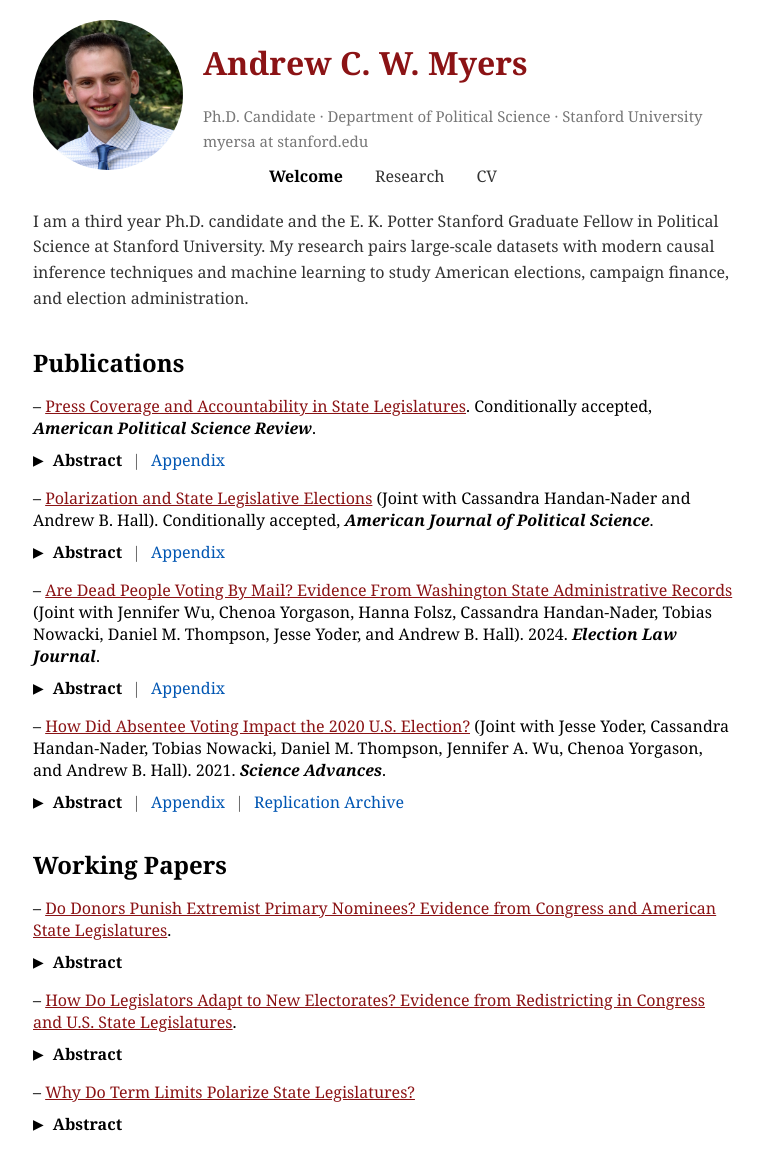
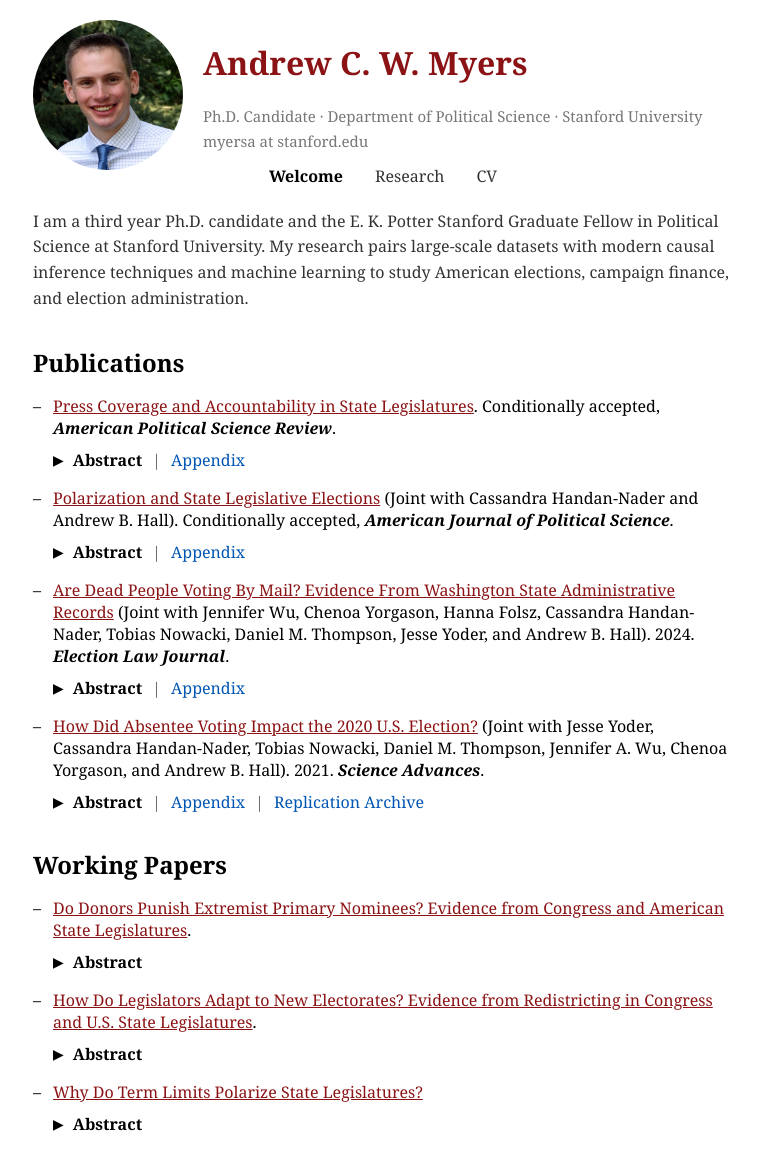
Before and after one commit to AndyMyersSkol/AndyMyersSkol.github.io, a Jekyll site: the page index.html, which Jekyll copies as it is, in a window 1280 px wide. Shown: the whole page, without its empty margins (257-1021 px from the left). Built offline with Jekyll 4.4.1, drawn with Linux system fonts in a browser that asks for light colours.

Commit message:
Update index.html

```diff
--- a/index.html
+++ b/index.html
@@ -178,14 +178,22 @@ Term limits have dramatically reshaped many features of legislative politics, ye
 <style>
 
 
-ul.dashed li::marker {
-    content: "– "; /* Replace bullet with dash */
+ul.dashed {
+    list-style: none; /* Remove default bullets */
+    padding-left: 0;
 }
-ul.dashed {
-    list-style-position: inside;
-    padding-left: 0px;
-    margin-left: 1;
+
+ul.dashed li {
+    position: relative;
+    padding-left: 20px; /* Adjust this value for desired alignment */
 }
+
+ul.dashed li::before {
+    content: "–"; /* Replace bullet with dash */
+    position: absolute;
+    left: 0;
+}
+
 
 /* Ensure "Abstract" and "Replication Archive" are on the same line */
 summary {
```
